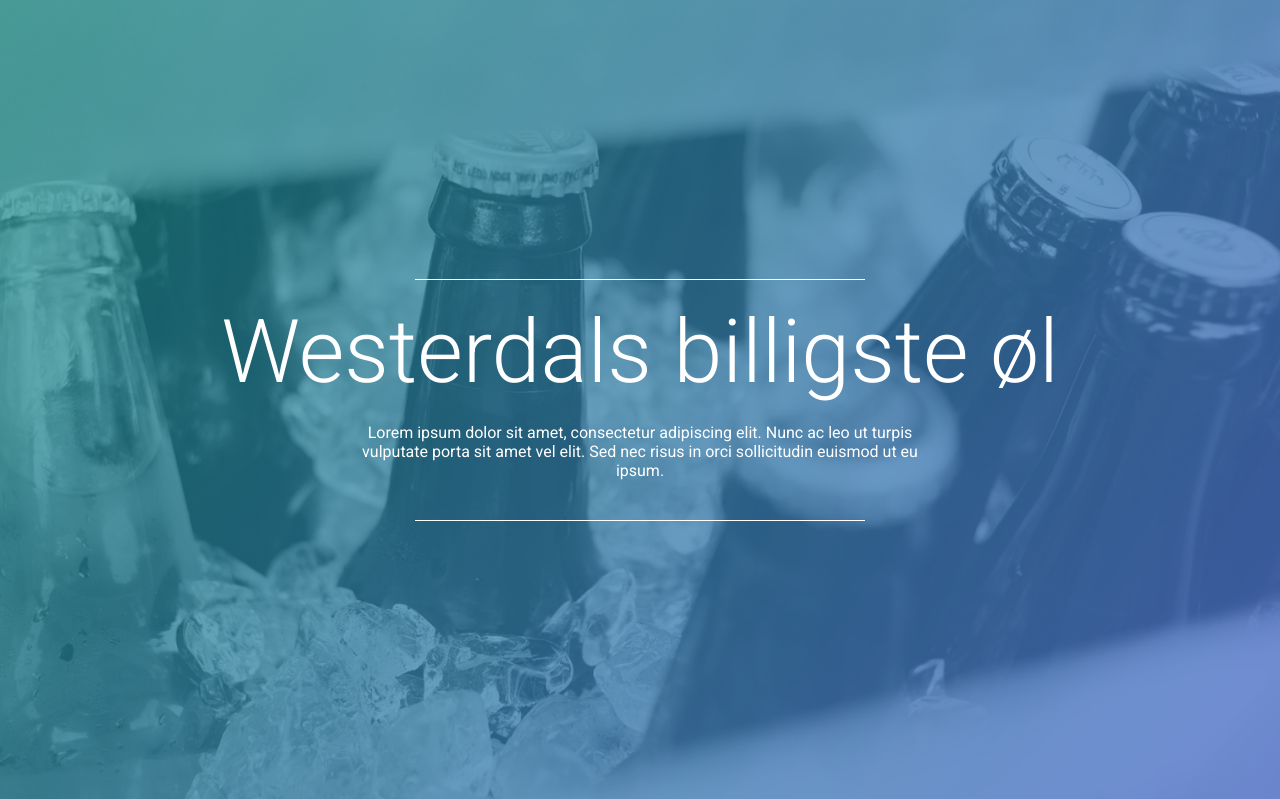
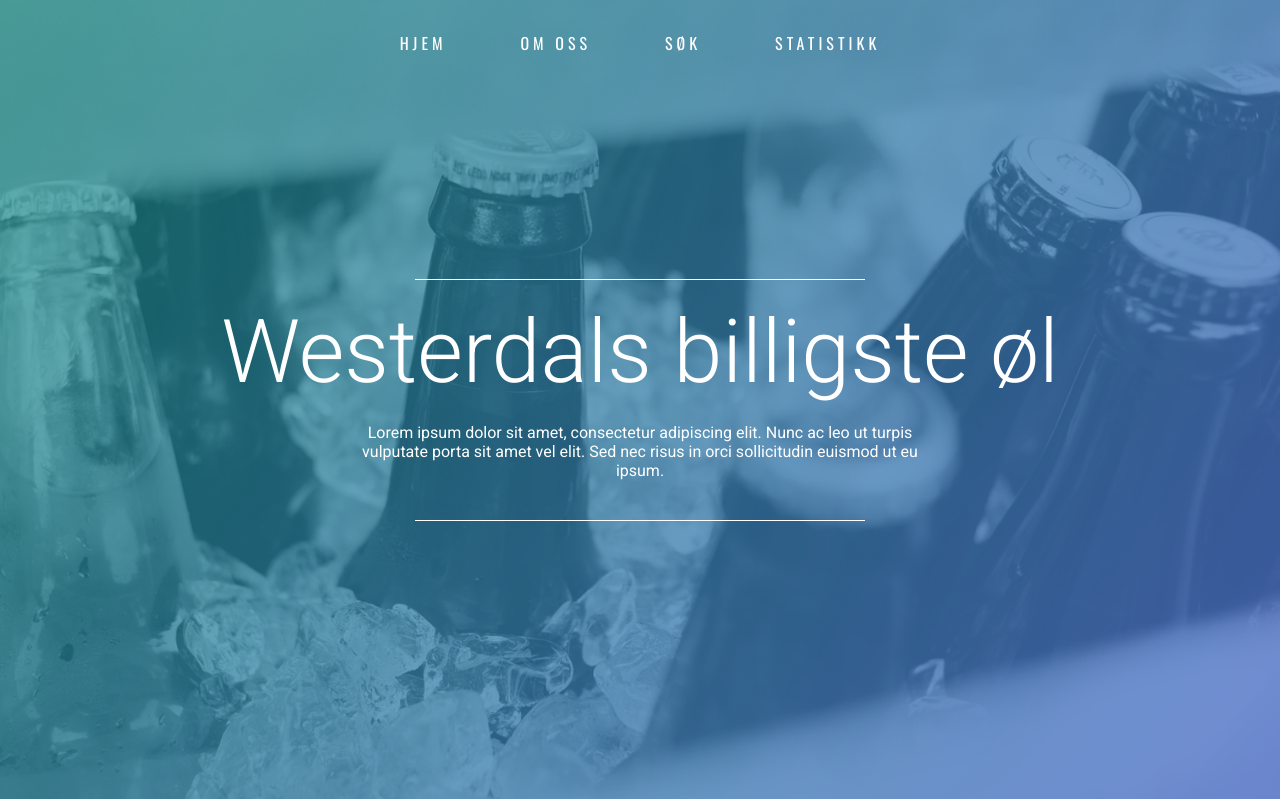
Before and after one commit to Scarpy/Gruppe-15, a PHP site: page / in a window 1280 px wide. Shown: the top 799 px of the page. Run offline with PHP 8.4, Linux system fonts and the light colour scheme.

Commit message:
Lagt til meny.

```diff
--- a/CSS/billigsteol.css
+++ b/CSS/billigsteol.css
@@ -4,10 +4,44 @@ body {
    margin: 0;
 }
 
-.pil{
-    top: 60px;
+/* Meny, er ikke ferdig. */
+#navContainer
+{
+    width: 100%;
+    height: 100%;
 }
 
+nav.section {
+	position: fixed;
+	min-height: 0;
+	text-align: center;
+	background: none;
+    width: 100%;
+    height: 10%;
+}
+
+nav ul {
+	list-style: none;
+	padding: 0 10px;
+}
+
+nav li {
+	display: inline-block;
+}
+
+nav a {
+	display: block;
+	text-decoration: none;
+	padding: 5px 25px;
+	margin:10px;
+	color:#FFF;
+    font-family: 'Oswald', serif;
+    letter-spacing: 4px;
+}
+
+nav a:hover {
+	border-bottom: 1px solid white;
+}
 
 .container {
     position: relative;
--- a/index.html
+++ b/index.html
@@ -3,13 +3,31 @@
 <head>
 	<meta charset="utf-8">
 	<link href="CSS/billigsteol.css" rel="stylesheet" type="text/css">
-	<link href="https://fonts.googleapis.com/css?family=Roboto:300,400" rel="stylesheet">
+	<link href="https://fonts.googleapis.com/css?family=Oswald:400,500,600|Roboto:300,400" rel="stylesheet">
 
 	<title>Westerdals billigste øl</title>
 </head>
 <body>
-	<!--Enkelt oppsett. Klasser kan endres-->
+
+    <!-- Elisabeth og Sam sin kode -->
 	<div class="container">
+        <div id="navContainer">
+            <nav class="section">
+                <ul>
+                    <li>
+                        <a href="index.html">HJEM</a>
+                    </li>
+                    <li>
+                        <a href="#s2">OM OSS</a>
+                    </li>
+                    <li>
+                        <a href="#s3">SØK</a>
+                    </li>
+                    <li>
+                        <a href="#s4">STATISTIKK</a>
+                    </li>
+                </ul>
+            </nav>
 		<div class="container--inner">
 			<div class="container--inner--text">
 				 <h1>Westerdals billigste øl</h1>
```
